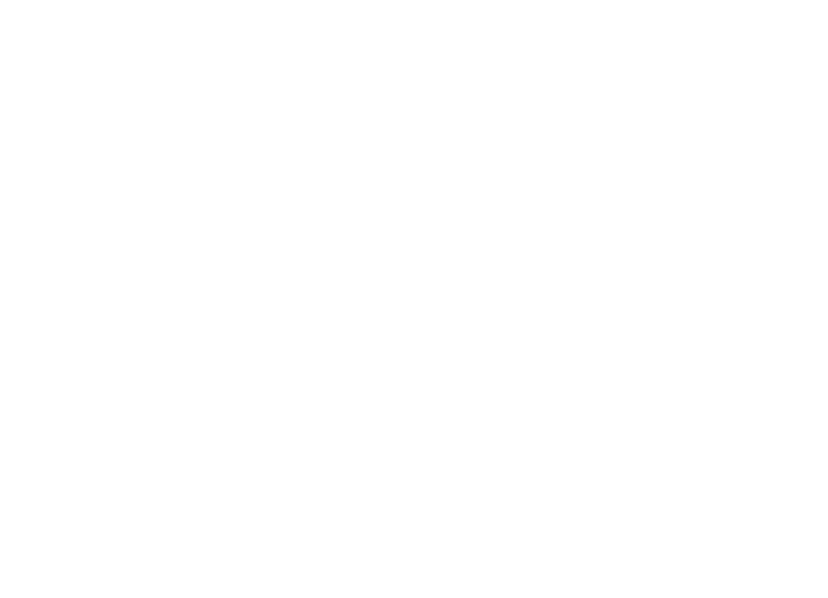
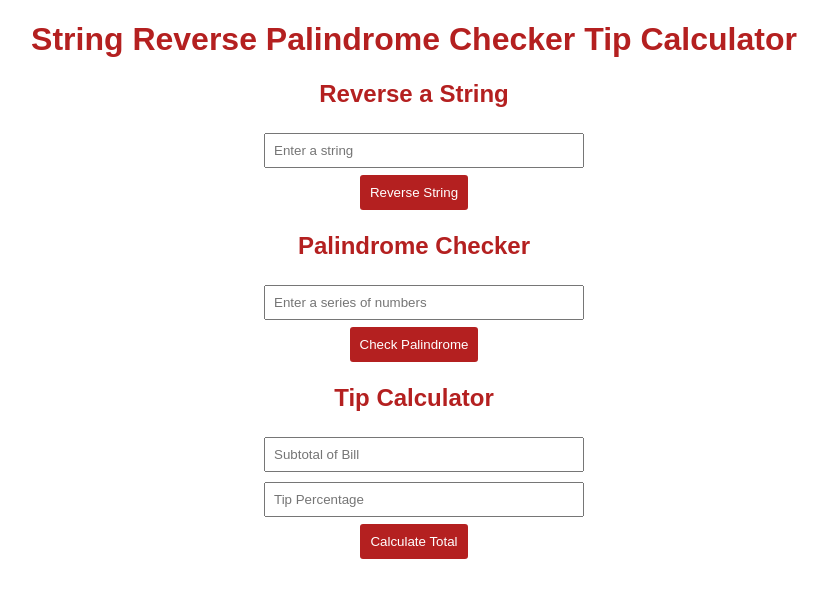
Before and after one commit to Balumohan-B/Balumohan-B.github.io, a plain HTML site: page Index.html in a window 1280 px wide. Shown: the whole page, without its empty margins (226-1054 px from the left). Drawn offline with Linux system fonts and the light colour scheme.

Commit message:
All files upload commit

```diff
--- a/Index.html
+++ b/Index.html
@@ -1,8 +1,34 @@
-<html>
+<!DOCTYPE html>
+<html lang="en">
 <head>
+    <meta charset="UTF-8">
+    <meta name="viewport" content="width=device-width, initial-scale=1.0">
+    <title>String Reverse|Palindrome|Tip Calculator</title>
+    <link rel="stylesheet" href="style.css">
+    <script src="index.js"></script>
 </head>
-  <body>
-
-
-  </body>
+<body>
+    <h1>String Reverse Palindrome Checker Tip Calculator</h1>
+    <div>
+      <section id="reverse">
+        <h2>Reverse a String</h2>
+        <input type="text" id="stringInput" placeholder="Enter a string">
+        <button onclick="reverseString()">Reverse String</button>
+        <p id="reverseResult"></p>
+      </section>
+      <section id="palindrome">
+        <h2>Palindrome Checker</h2>
+        <input type="text" id="numberInput" placeholder="Enter a series of numbers">
+        <button onclick="checkPalindrome()">Check Palindrome</button>
+        <p id="palindromeResult"></p>
+      </section>
+      <section id="tipCalculator">
+        <h2>Tip Calculator</h2>
+        <input type="number" id="billSubtotal" placeholder="Subtotal of Bill">
+        <input type="number" id="tipPercentage" placeholder="Tip Percentage">
+        <button onclick="calculateTip()">Calculate Total</button>
+        <p id="tipResult"></p>
+      </section>
+    </div>
+</body>
 </html>
--- /dev/null
+++ b/index.js
@@ -0,0 +1,20 @@
+function reverseString() {
+    const input = document.getElementById("stringInput").value;
+    const reversed = input.split("").reverse().join("");
+    document.getElementById("reverseResult").textContent = `Reversed: ${reversed}`;
+}
+function checkPalindrome() {
+    const input = document.getElementById("numberInput").value;
+    const reversed = input.split("").reverse().join("");
+    const isPalindrome = input === reversed;
+    document.getElementById("palindromeResult").textContent =
+        isPalindrome ? `${input} is a Palindrome.` : `${input} is not a Palindrome.`;
+}
+function calculateTip() {
+    const subtotal = parseFloat(document.getElementById("billSubtotal").value);
+    const tipPercent = parseFloat(document.getElementById("tipPercentage").value);
+    const tipAmount = (tipPercent / 100) * subtotal;
+    const totalAmount = subtotal + tipAmount;
+    document.getElementById("tipResult").textContent =
+        `Total with Tip: $${totalAmount.toFixed(2)}`;
+}
--- /dev/null
+++ b/style.css
@@ -0,0 +1,35 @@
+body {
+    font-family: Arial, sans-serif;
+    text-align: center;
+    color: #b42020;
+
+}
+section {
+    margin: 20px auto;
+    max-width: 300px;
+    color:#b42020;
+
+}
+
+input {
+
+    margin: 5px 0;
+    padding: 8px;
+    width: 100%;
+
+}
+
+button {
+    padding: 10px;
+    background-color: #b42020;
+    color: white;
+    border:solid 2px#ffffff;
+    border-radius: 5px;
+    cursor: pointer;
+}
+
+button:hover {
+    color:#b42020;
+    background-color: #ffffff;
+    border:solid 2px#b42020;
+}
```
